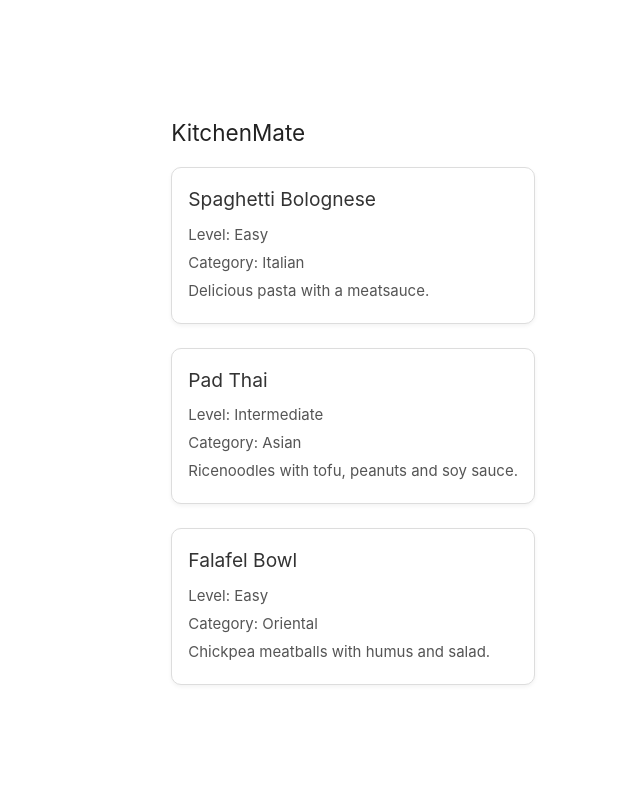
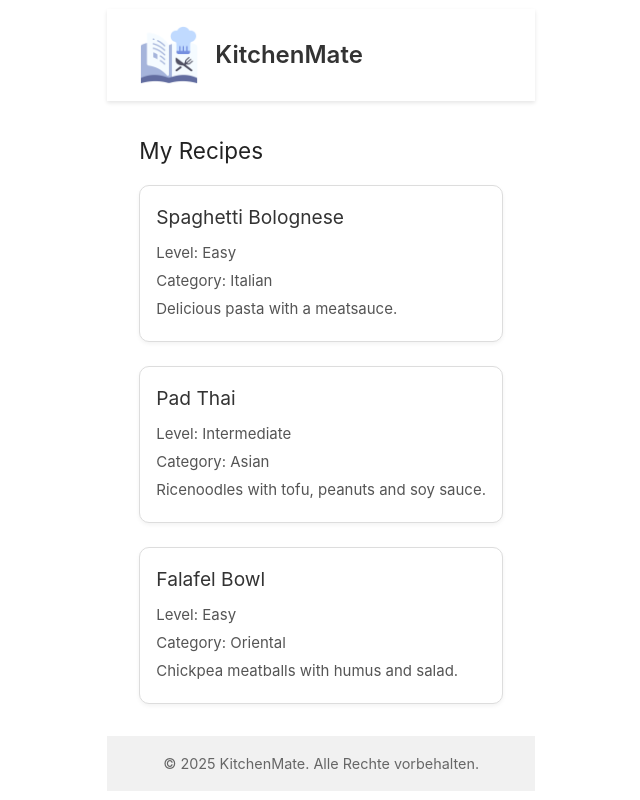
Before and after one commit to piahirsch/KitchenMateFrontend, a Vue app: page / in a window 1280 px wide. Shown: the whole page, without its empty margins (105-745 px from the left). Built offline with nearby package versions, Linux system fonts and the light colour scheme.

Commit message:
added logo

```diff
--- a/src/App.vue
+++ b/src/App.vue
@@ -1,7 +1,23 @@
 <template>
-  <router-view />
+  <div class="layout">
+    <AppHeader />
+    <main>
+      <router-view />
+    </main>
+    <AppFooter />
+  </div>
 </template>
 
 <script setup lang="ts">
-// nichts nötig hier
+import AppHeader from '@/components/AppHeader.vue'
+import AppFooter from '@/components/AppFooter.vue'
 </script>
+
+<style scoped>
+main {
+  flex-grow: 1;
+  padding: 2rem;
+  max-width: 1200px;
+  margin: 0 auto;
+}
+</style>
--- a/src/AppHeader.vue
+++ b/src/components/AppHeader.vue
@@ -1,6 +1,6 @@
 <template>
     <header class="header">
-      <img src="@/assets/logo.svg" alt="Logo" class="logo" />
+      <img src="@/assets/logo.png" alt="Logo" class="logo" />
       <h1 class="title">KitchenMate</h1>
     </header>
   </template>
@@ -17,7 +17,7 @@
   }
 
   .logo {
-    height: 40px;
+    height: 60px;
     margin-right: 1rem;
   }
 
--- a/src/views/HomeView.vue
+++ b/src/views/HomeView.vue
@@ -10,7 +10,7 @@ const recipes = [
 
 <template>
   <section>
-    <h1>KitchenMate</h1>
+    <h1>My Recipes</h1>
     <RecipeList :recipes="recipes" />
   </section>
 </template>
```
Also changed, not shown: src/assets/logo.png (added), src/assets/logo.svg (deleted), src/components/AppFooter.vue (renamed from src/AppFooter.vue).
